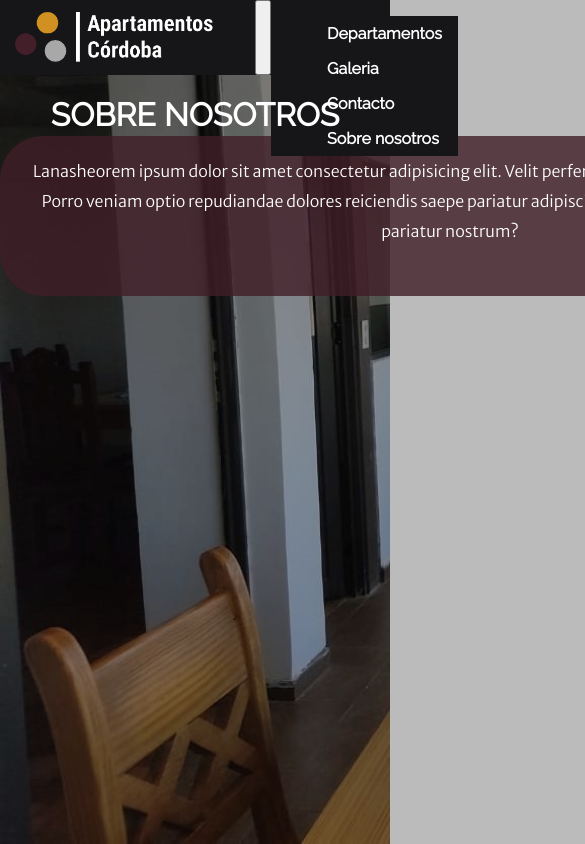
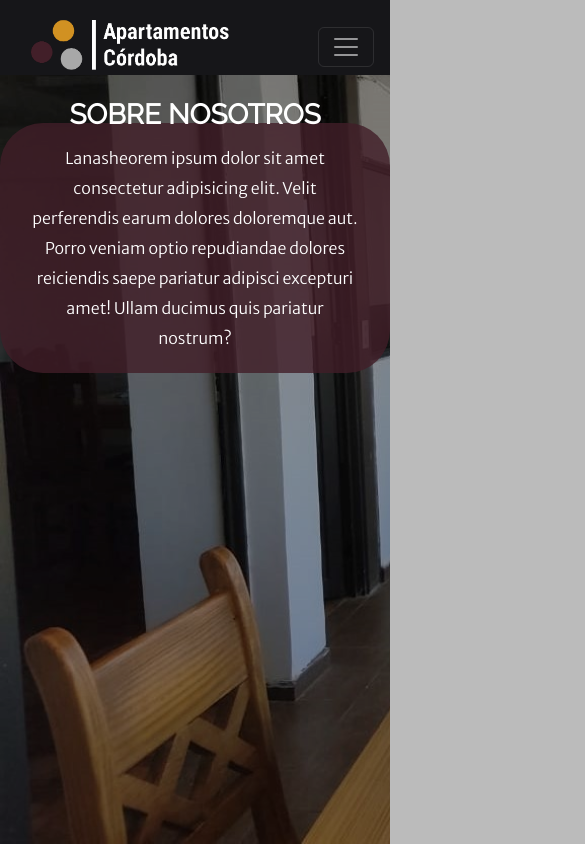
Before and after one commit to vidaleishon/apartamentos_cba, a plain HTML site: page pages/sobrenosotros.html in a window 390 px wide. Shown: the top 844 px of the page, 585 px wide, since content can reach past the window. Drawn offline with Linux system fonts and the light colour scheme.

Commit message:
ajustes responsive

```diff
--- a/css/index.css
+++ b/css/index.css
@@ -145,7 +145,7 @@ h4 {
 article {
   margin: auto;
   width: 900px;
-  height: 160px;
+  height: 160px, X;
   background: rgba(66, 31, 41, 0.8);
   border-radius: 43px;
 }
--- a/pages/sobrenosotros.html
+++ b/pages/sobrenosotros.html
@@ -6,6 +6,7 @@
     <meta http-equiv="X-UA-Compatible" content="IE=edge" />
     <meta name="viewport" content="width=device-width, initial-scale=1.0" />
     <title>Apartamentos Córdoba</title>
+    <link rel="stylesheet" href="../css/bootstrap.css" />
     <link rel="stylesheet" href="../css/index.css" />
 </head>
 
@@ -21,19 +22,19 @@
                 <span class="navbar-toggler-icon"></span>
             </button>
 
-            <div class="collapse navbar-collapse justify-content-end" id="navtoggler-aboutus">
+            <div class="collapse navbar-collapse justify-content-end" id="navtoggler">
                 <ul class="nav_menu">
                     <li>
-                        <a class="item" href="../pages/departamentos.html">Departamentos</a>
+                        <a class="item" href="./departamentos.html">Departamentos</a>
                     </li>
                     <li>
-                        <a class="item" href="../pages/galeria.html">Galeria</a>
+                        <a class="item" href="./galeria.html">Galeria</a>
                     </li>
                     <li>
-                        <a class="item" href="../pages/contacto.html">Contacto</a>
+                        <a class="item" href="./contacto.html">Contacto</a>
                     </li>
                     <li>
-                        <a class="item" href="../pages/sobrenosotros.html">Sobre nosotros</a>
+                        <a class="item" href="./sobrenosotros.html">Sobre nosotros</a>
                     </li>
                 </ul>
             </div>
```
Also changed, not shown: pages/contacto.html (+6 -5 lines), pages/departamentos.html (+6 -1 lines), pages/galeria.html (+6 -5 lines).
